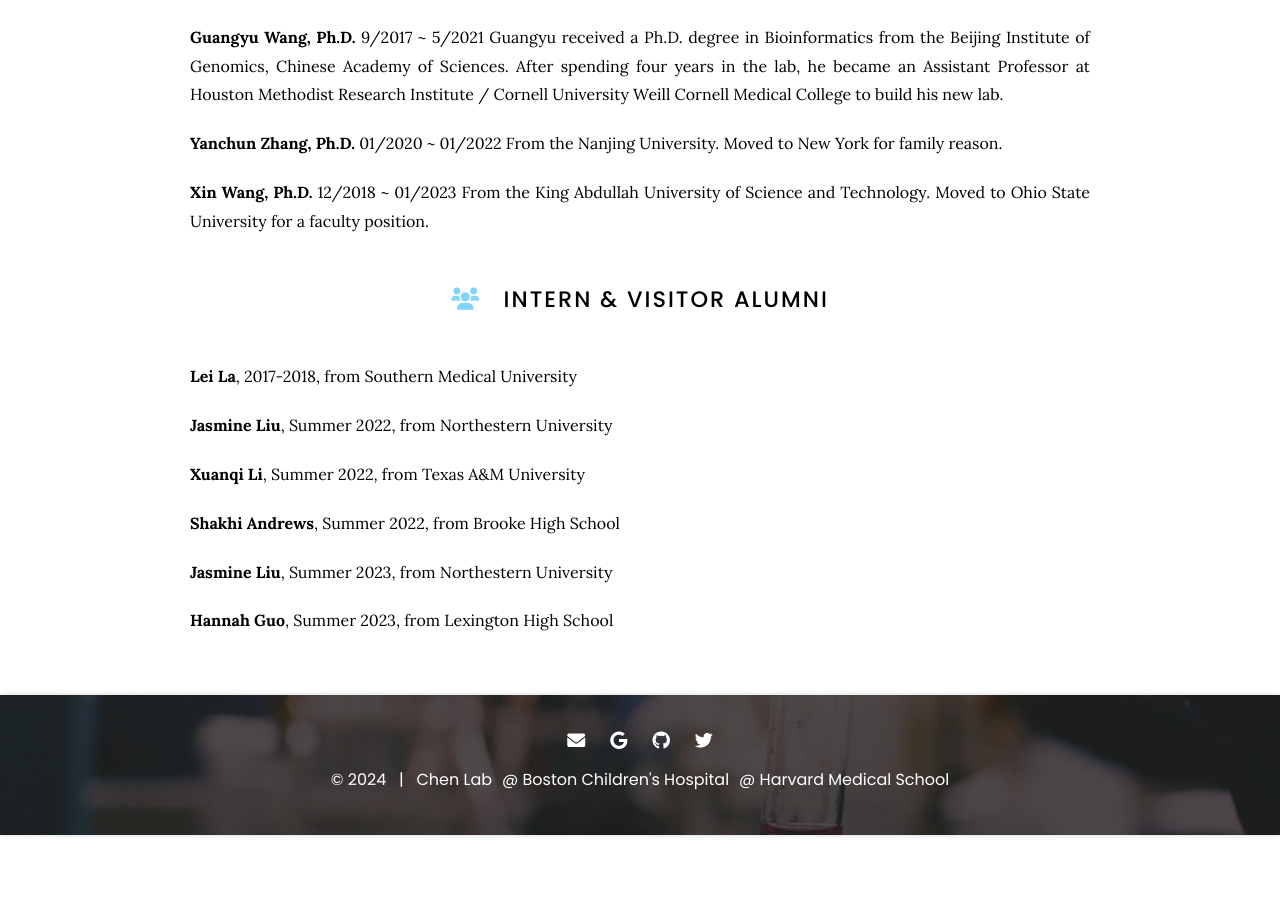
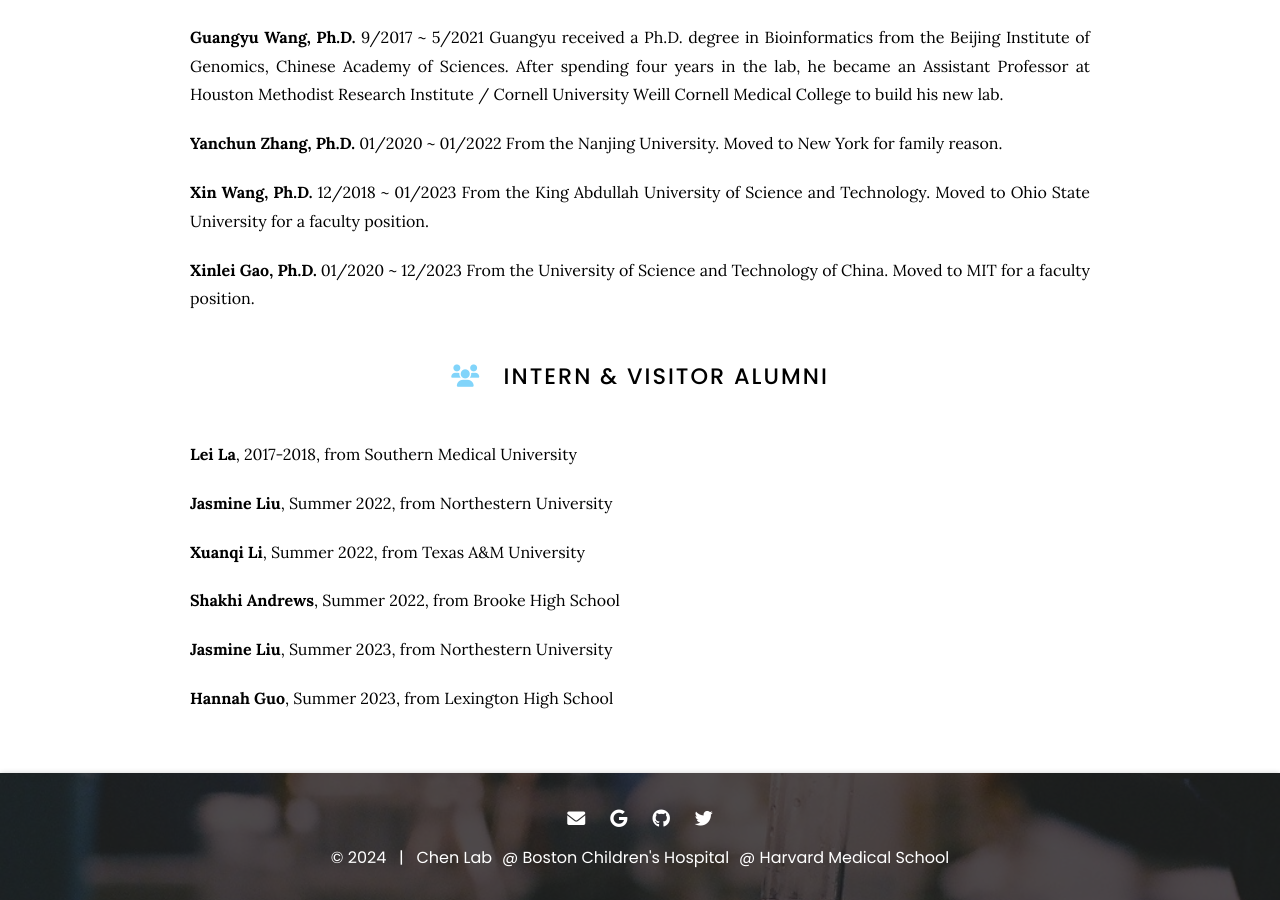
Before and after one commit to kaifuchenlab/kaifuchenlab.github.io, a Jekyll site: the page built from 2.team/index.md, in a window 1280 px wide and 900 px high, scrolled down 2165 px. Built offline with Jekyll 4.4.1, drawn with Linux system fonts in a browser that asks for light colours; before the commit the page ends 3000 px from its top, so only the background shows below that.

Commit message:
Update index.md

```diff
--- a/2.team/index.md
+++ b/2.team/index.md
@@ -88,6 +88,9 @@ From the Nanjing University. Moved to New York for family reason.
 12/2018 ~ 01/2023
 From the King Abdullah University of Science and Technology. Moved to Ohio State University for a faculty position.
 
+**Xinlei Gao, Ph.D.**
+01/2020 ~ 12/2023
+From the University of Science and Technology of China. Moved to MIT for a faculty position.
 
 # <i class="fas fa-users"></i>Intern & Visitor Alumni
 
```
